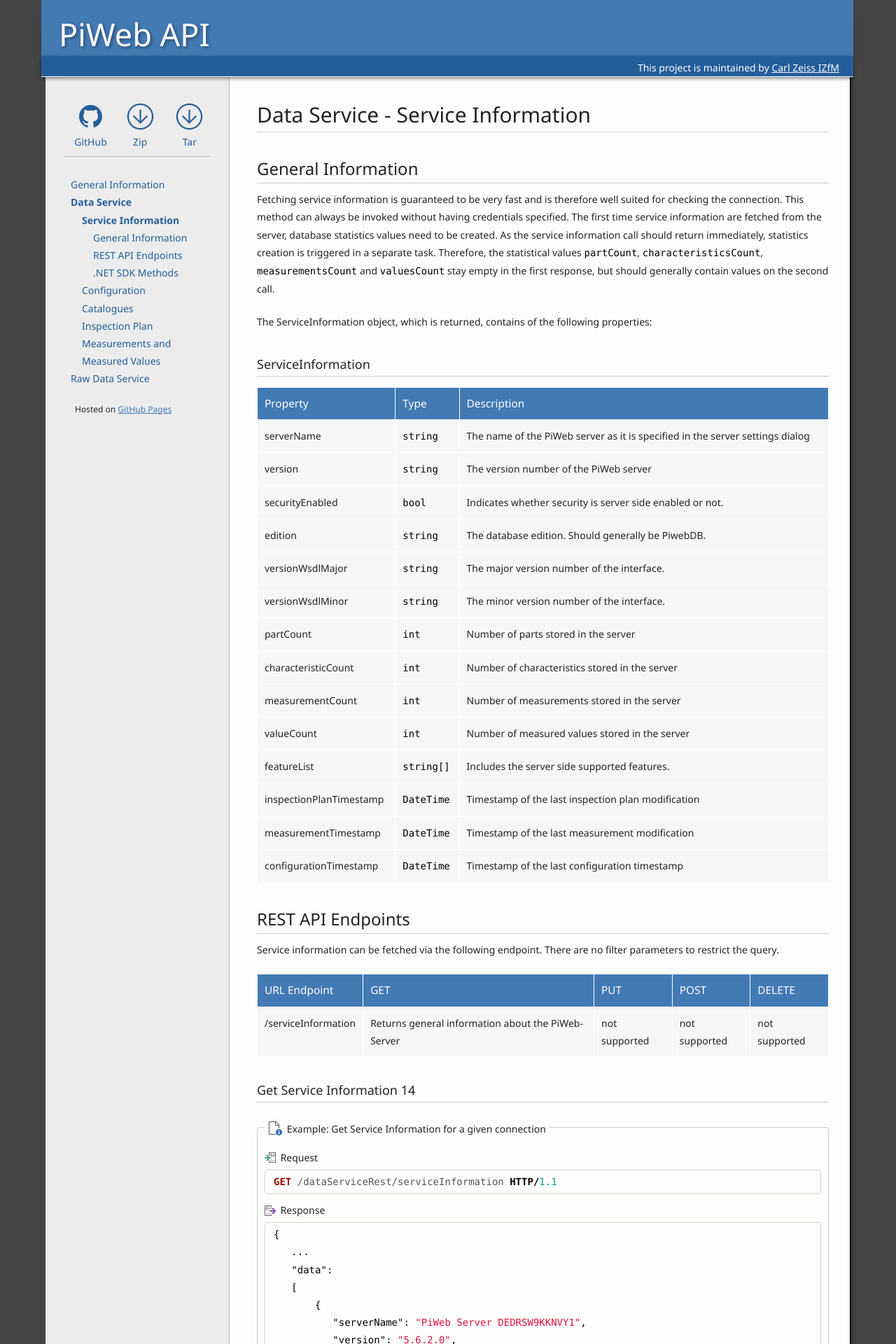
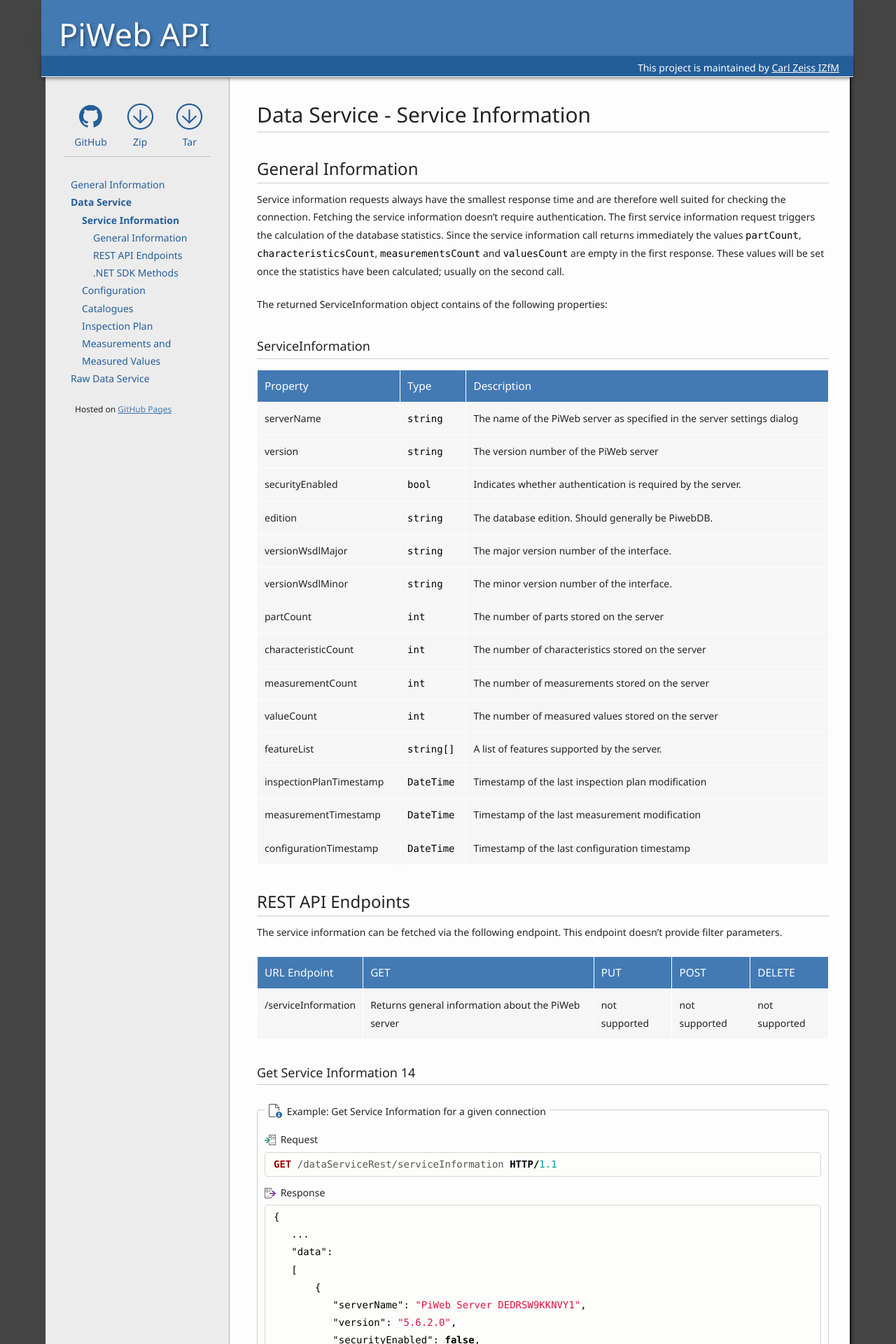
Before and after one commit to ZEISS-PiWeb/PiWeb-Api, a Jekyll site: the page built from _pages/021-serviceinformation.md, in a window 1280 px wide. Shown: the top 1920 px of the page at 70% size. Built offline with Jekyll 4.4.1, drawn with Linux system fonts in a browser that asks for light colours.

Commit message:
proof read service information section

````diff
--- a/_pages/021-serviceinformation.md
+++ b/_pages/021-serviceinformation.md
@@ -14,37 +14,37 @@
 
 ## {{ page.sections['general'] }}
 
-Fetching service information is guaranteed to be very fast and is therefore well suited for checking the connection. This method can always be invoked without having credentials specified.
-The first time service information are fetched from the server, database statistics values need to be created. As the service information call should return immediately, statistics creation is triggered in a separate task. Therefore, the statistical values ```partCount```, ```characteristicsCount```, ```measurementsCount``` and ```valuesCount``` stay empty in the first response, but should generally contain values on the second call.
+Service information requests always have the smallest response time and are therefore well suited for checking the connection. Fetching the service information doesn't require authentication.
+The first service information request triggers the calculation of the database statistics. Since the service information call returns immediately the values ```partCount```, ```characteristicsCount```, ```measurementsCount``` and ```valuesCount``` are empty in the first response. These values will be set once the statistics have been calculated; usually on the second call.
 
-The ServiceInformation object, which is returned, contains of the following properties:
+The returned ServiceInformation object contains of the following properties:
 
 ### ServiceInformation
 
 Property | Type | Description
 ---------|------|-------------
-serverName | ```string``` | The name of the PiWeb server as it is specified in the server settings dialog
+serverName | ```string``` | The name of the PiWeb server as specified in the server settings dialog
 version | ```string``` | The version number of the PiWeb server
-securityEnabled | ```bool``` | Indicates whether security is server side enabled or not.
+securityEnabled | ```bool``` | Indicates whether authentication is required by the server.
 edition | ```string``` | The database edition. Should generally be PiwebDB.
 versionWsdlMajor | ```string``` | The major version number of the interface.
 versionWsdlMinor | ```string``` | The minor version number of the interface.
-partCount | ```int``` | Number of parts stored in the server
-characteristicCount |```int``` | Number of characteristics stored in the server
-measurementCount | ```int``` | Number of measurements stored in the server
-valueCount | ```int``` | Number of measured values stored in the server
-featureList | ```string[]``` | Includes the server side supported features.
+partCount | ```int``` | The number of parts stored on the server
+characteristicCount |```int``` | The number of characteristics stored on the server
+measurementCount | ```int``` | The number of measurements stored on the server
+valueCount | ```int``` | The number of measured values stored on the server
+featureList | ```string[]``` | A list of features supported by the server.
 inspectionPlanTimestamp | ```DateTime``` | Timestamp of the last inspection plan modification
 measurementTimestamp | ```DateTime``` | Timestamp of the last measurement modification
 configurationTimestamp | ```DateTime``` | Timestamp of the last configuration timestamp
 
 ## {{ page.sections['endpoint'] }}
 
-Service information can be fetched via the following endpoint. There are no filter parameters to restrict the query.
+The service information can be fetched via the following endpoint. This endpoint doesn't provide filter parameters.
 
 URL Endpoint | GET | PUT | POST | DELETE
 -------------|-----|-----|------|-------
-/serviceInformation | Returns general information about the PiWeb-Server | not supported | not supported | not supported
+/serviceInformation | Returns general information about the PiWeb server | not supported | not supported | not supported
 
 ### Get Service Information <span class="badge">14</span>
 
````
